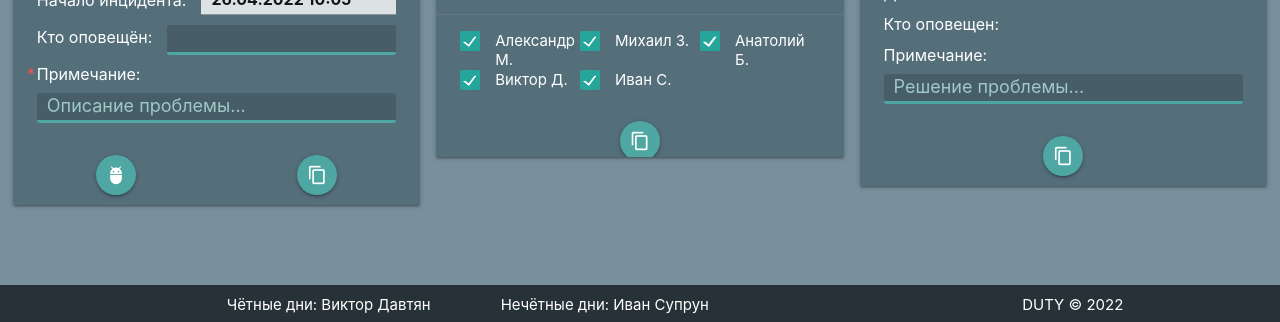
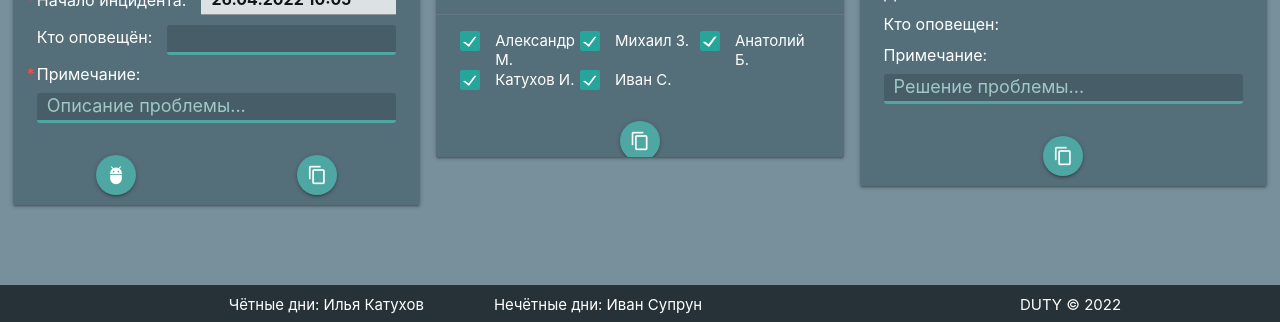
Before and after one commit to webdirection-dev/templater-1, a React (Create React App) app: page / in a window 1280 px wide. Shown: the part 477-799 px from the top of the page. Built offline with nearby package versions, Linux system fonts and the light colour scheme.

Commit message:
2.2.2 Изменения в оповещениях

```diff
--- a/src/layout/footer/Footer.jsx
+++ b/src/layout/footer/Footer.jsx
@@ -3,7 +3,7 @@ import './footer.css'
 const Footer = () => (
     <footer id='footer' className="page-footer blue-grey darken-4 footer-content">
         <div className="footer-left">
-            <div>Чётные дни: Виктор Давтян</div>
+            <div>Чётные дни: Илья Катухов</div>
             <div>Нечётные дни: Иван Супрун</div>
         </div>
 
--- a/src/static/data/dataNotify.js
+++ b/src/static/data/dataNotify.js
@@ -3,7 +3,7 @@ export const staffPerson = [
     { name: 'meshkov', fullName: 'Александр М.', userName: '@okmeshkov', selected: true, },
     { name: 'zalygin', fullName: 'Михаил З.', userName: '@mishanyazal', selected: true, },
     { name: 'balamutin', fullName: 'Анатолий Б.', userName: '@dezm0d', selected: true, },
-    { name: 'davtyan', fullName: 'Виктор Д.', userName: '@crpt_davtyan', selected: true, },
+    { name: 'katukhov', fullName: 'Катухов И.', userName: '@crpt_katukhov', selected: true, },
     { name: 'suprun', fullName: 'Иван С.', userName: '@lacronn', selected: true, },
 ]
 
@@ -41,9 +41,9 @@ export const dataNotify = {
             alwaysSelected: false,
             selected: false,
             even: true,
-            name: 'davtyan',
-            fullName: 'Виктор Давтян',
-            userName: '@crpt_davtyan'
+            name: 'katukhov',
+            fullName: 'Илья Катухов',
+            userName: '@crpt_katukhov'
         },
         {
             alwaysSelected: false,
@@ -67,9 +67,9 @@ export const dataNotify = {
             alwaysSelected: false,
             selected: true,
             even: true,
-            name: 'davtyan',
-            fullName: 'Виктор Давтян',
-            userName: '@crpt_davtyan'
+            name: 'katukhov',
+            fullName: 'Илья Катухов',
+            userName: '@crpt_katukhov'
         },
         {
             alwaysSelected: false,
```
